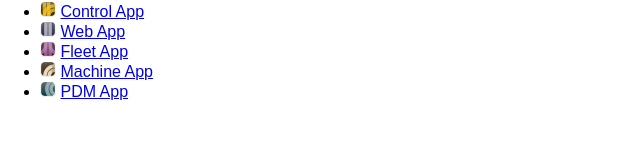
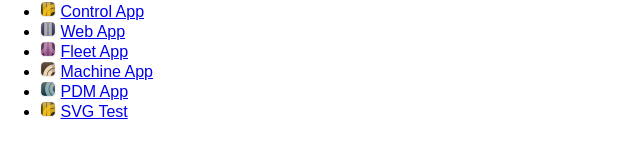
Before and after one commit to 3DJakob/1080-favicon-preview, a plain HTML site: page index.html in a window 1280 px wide. Shown: the part 113-268 px from the top of the page, without its empty margins (0-640 px from the left). Drawn offline with Linux system fonts and the light colour scheme.

Commit message:
Add link to svg

```diff
--- a/index.html
+++ b/index.html
@@ -42,6 +42,11 @@
       <img src="/1080-favicon-preview/icons/pdm-32x32.png" alt="32x32" style="width: 16px; height: 16px;">
       <a href="/1080-favicon-preview/pdm-app">PDM App</a>
     </li>
+
+    <li>
+      <img src="/1080-favicon-preview/icons/favicon-32x32.png" alt="32x32" style="width: 16px; height: 16px;">
+      <a href="/1080-favicon-preview/svg">SVG Test</a>
+    </li>
   </ul>
 </body>
 </html>
```
